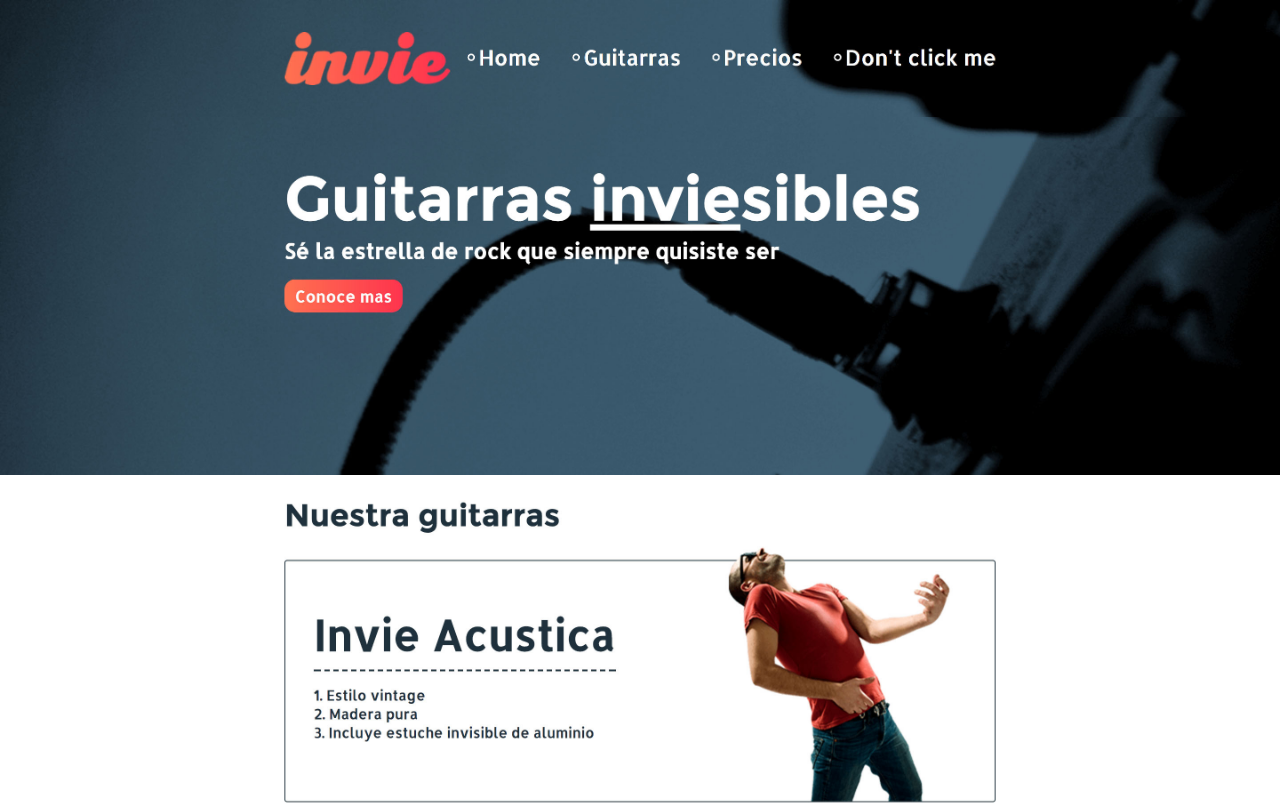
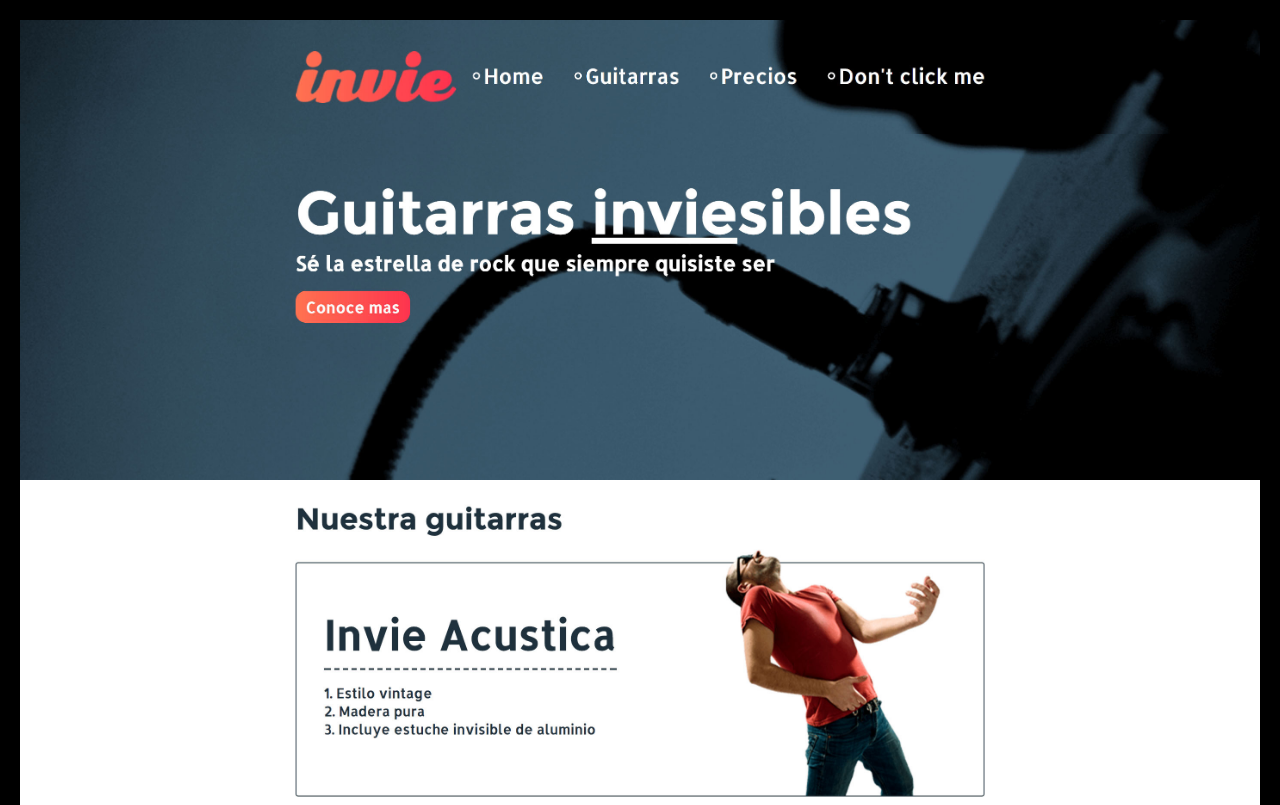
Before and after one commit to aleramirezsj/conociendogit, a plain HTML site: page index.html in a window 1280 px wide. Shown: the top 805 px of the page. Drawn offline with Linux system fonts and the light colour scheme.

Commit message:
agregamos un borde al body

```diff
--- a/index.html
+++ b/index.html
@@ -8,6 +8,7 @@
     <style media="screen">
         body {
             margin:0;
+            border:20px solid black;
         }
         img {
             max-width: 100%;
```
